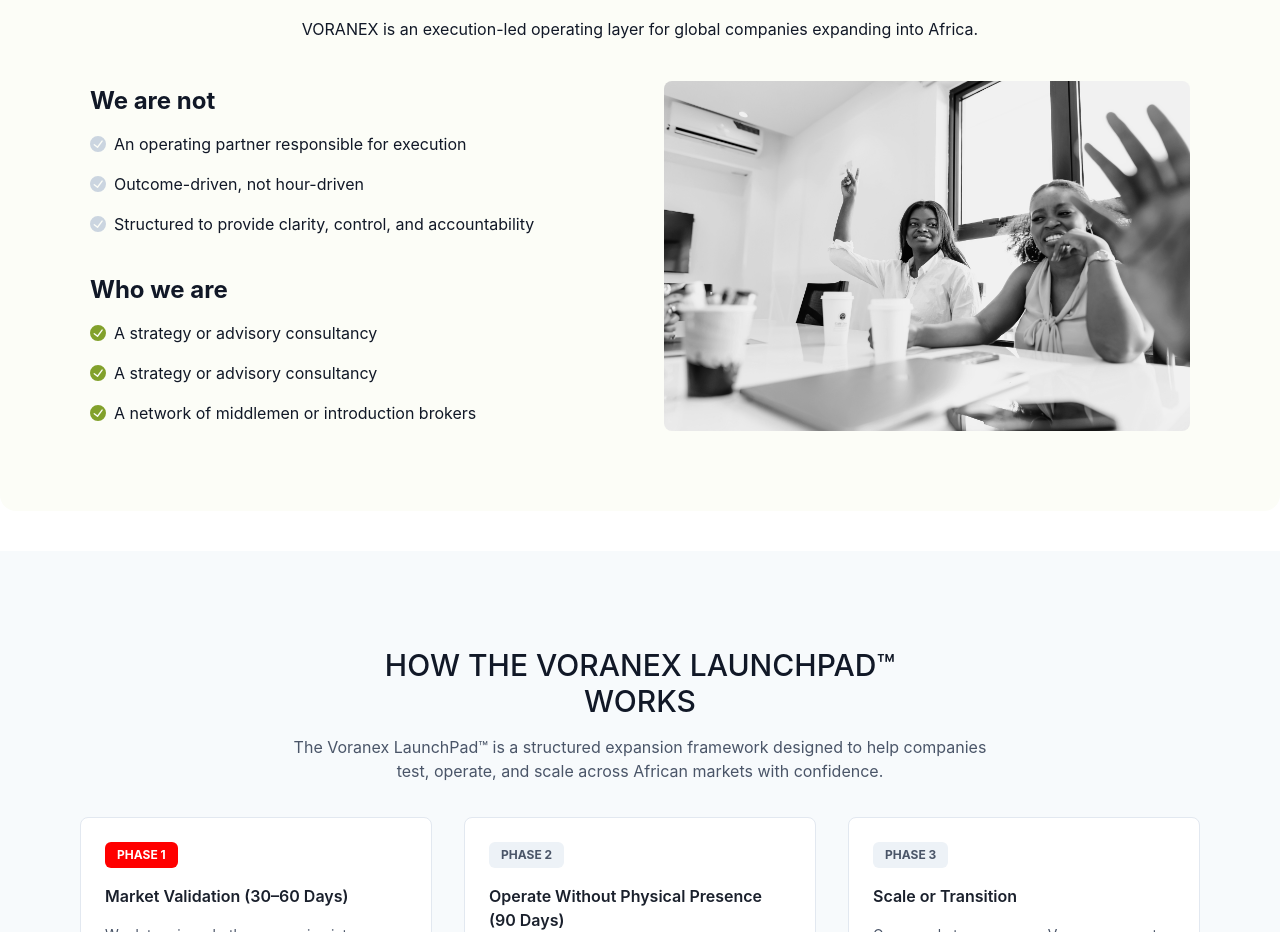
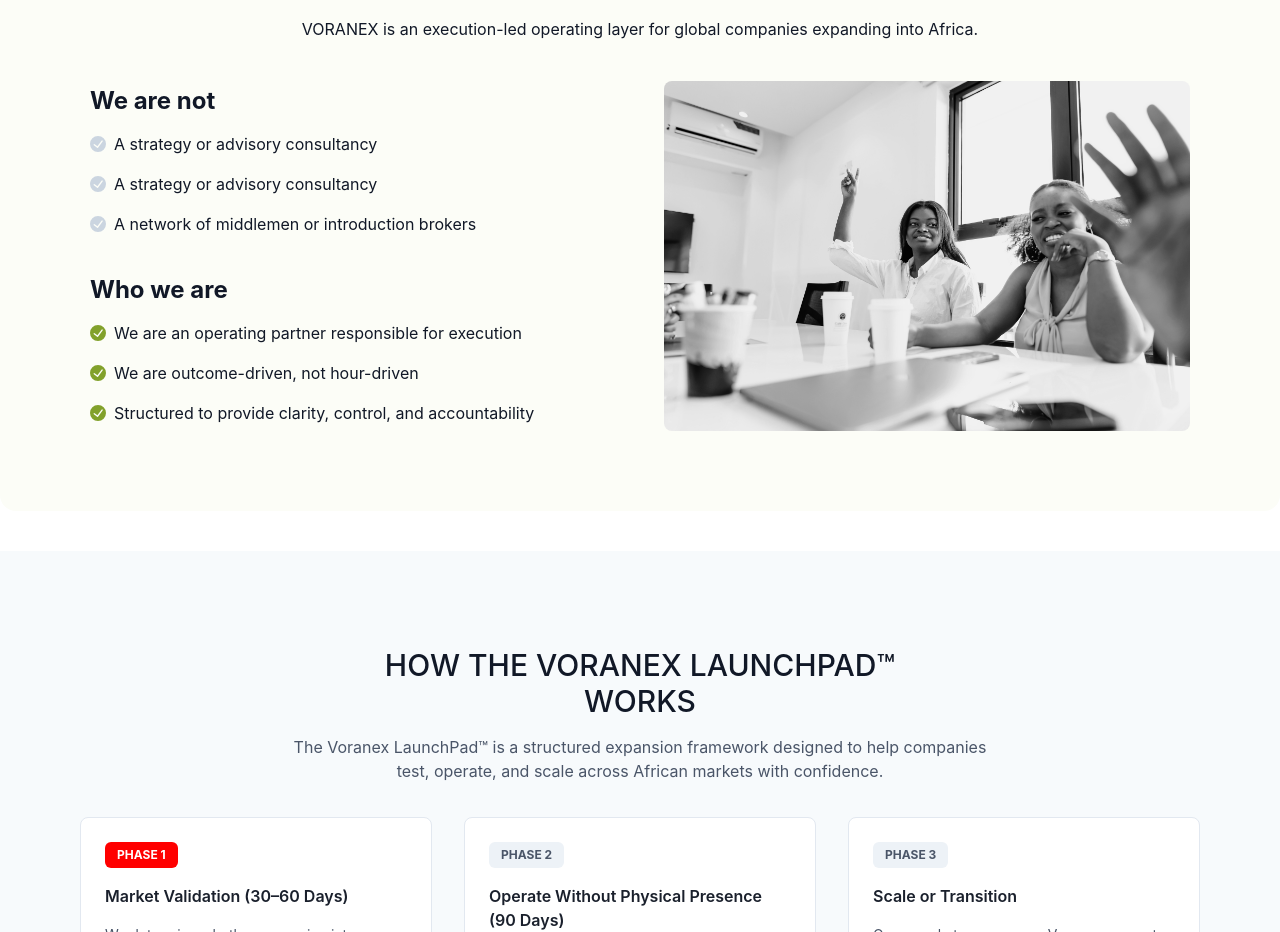
Before and after one commit to Tobennadev22/Voranex, a React (Create React App) app: page / in a window 1280 px wide. Shown: the part 2360-3292 px from the top of the page. Built offline with nearby package versions, Linux system fonts and the light colour scheme; a web font is replaced by a local one.

Commit message:
Almost the last commit

```diff
--- a/src/pages/Home.js
+++ b/src/pages/Home.js
@@ -408,15 +408,15 @@
 }
 
 function WhoWeServe() {
-  const Weare = [
+  const Wenot = [
     "A strategy or advisory consultancy",
     "A strategy or advisory consultancy",
     "A network of middlemen or introduction brokers",
   ];
 
-  const Wenot = [
-    "An operating partner responsible for execution",
-    "Outcome-driven, not hour-driven",
+  const Weare = [
+    "We are an operating partner responsible for execution",
+    "We are outcome-driven, not hour-driven",
     "Structured to provide clarity, control, and accountability",
   ];
 
```
